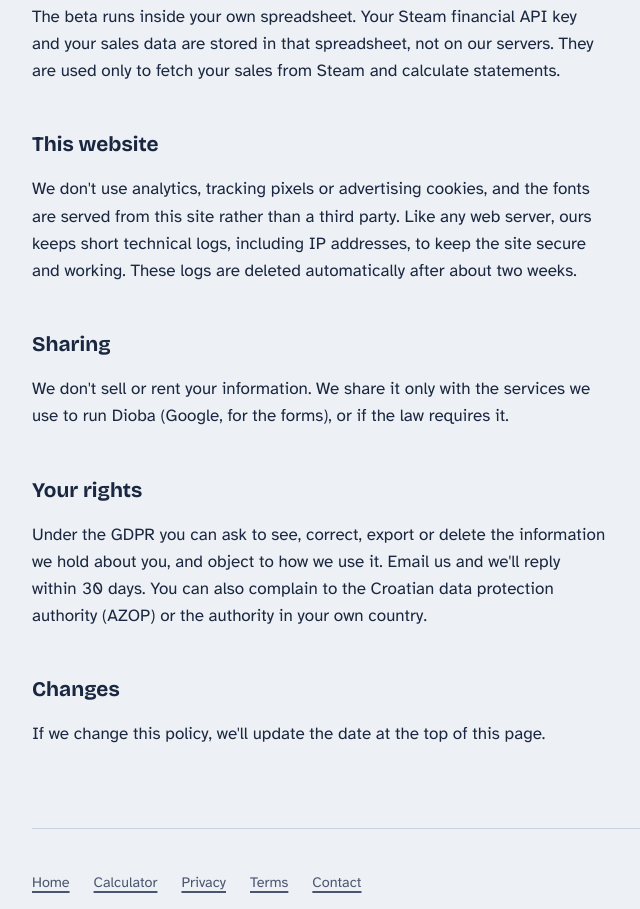
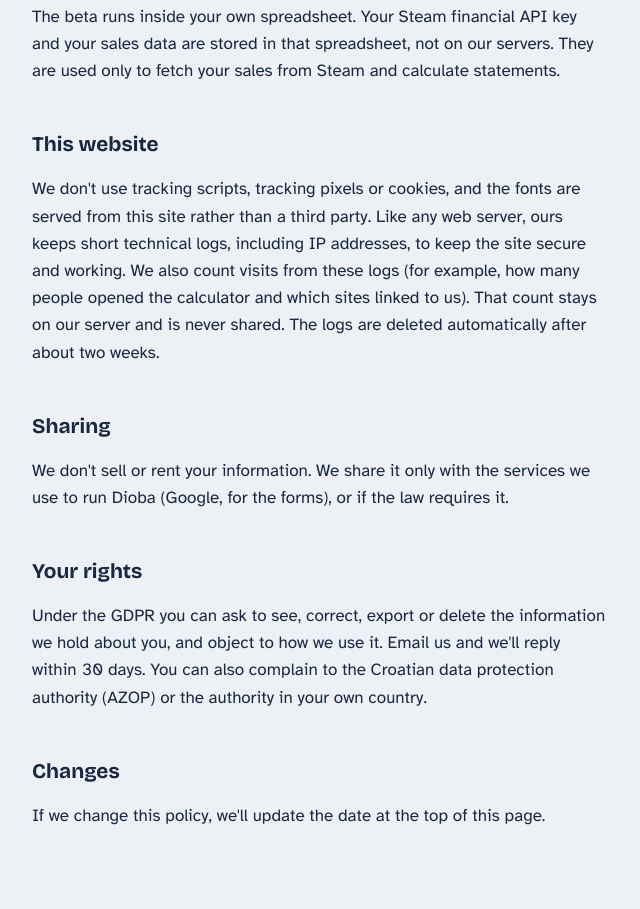
Before and after one commit to dioba-app/dioba-app.github.io, a plain HTML site: page privacy.html in a window 1280 px wide. Shown: the part 1421-2330 px from the top of the page, without its empty margins (88-728 px from the left). Drawn offline with Linux system fonts and the light colour scheme.

Commit message:
Privacy: say we count visits from server logs
Co-Authored-By: Claude Opus 5.5 <noreply@anthropic.com>
Claude-Session: https://claude.ai/code/session_01D4RgZUSHwSmtPPw7jX4ubS

```diff
--- a/privacy.html
+++ b/privacy.html
@@ -59,7 +59,7 @@
     <p>The beta runs inside your own spreadsheet. Your Steam financial API key and your sales data are stored in that spreadsheet, not on our servers. They are used only to fetch your sales from Steam and calculate statements.</p>
 
     <h2>This website</h2>
-    <p>We don't use analytics, tracking pixels or advertising cookies, and the fonts are served from this site rather than a third party. Like any web server, ours keeps short technical logs, including IP addresses, to keep the site secure and working. These logs are deleted automatically after about two weeks.</p>
+    <p>We don't use tracking scripts, tracking pixels or cookies, and the fonts are served from this site rather than a third party. Like any web server, ours keeps short technical logs, including IP addresses, to keep the site secure and working. We also count visits from these logs (for example, how many people opened the calculator and which sites linked to us). That count stays on our server and is never shared. The logs are deleted automatically after about two weeks.</p>
 
     <h2>Sharing</h2>
     <p>We don't sell or rent your information. We share it only with the services we use to run Dioba (Google, for the forms), or if the law requires it.</p>
```
